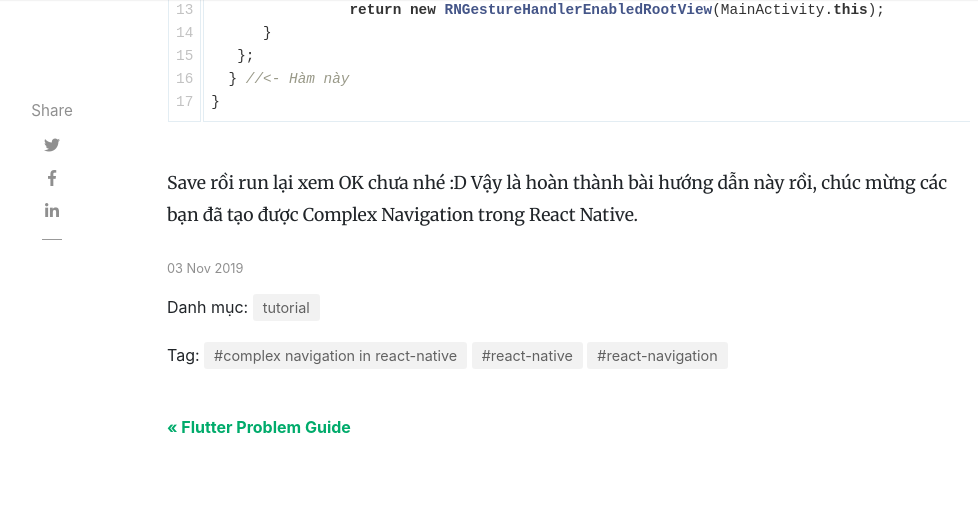
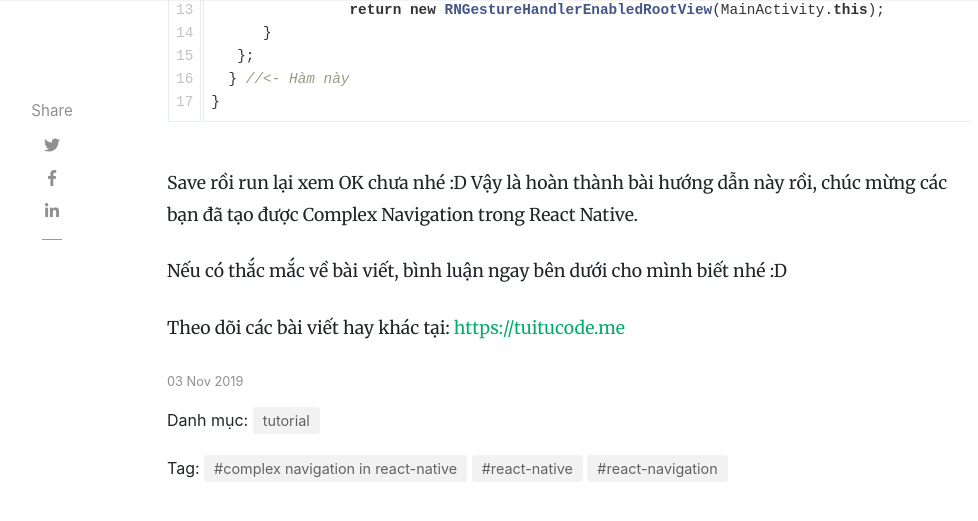
Before and after one commit to tuitucode/tuitucode.github.io, a Jekyll site: the page built from _posts/2019-11-03-ket-hop-stack-tab-drawer-navigation-react-native.md, in a window 1280 px wide and 900 px high, scrolled down 9965 px, cut to the strip 0-532 px from the top of the window. Shown: the top 521 px of the strip, without its empty margins (118-1096 px from the left). Built offline with Jekyll 4.4.1, drawn with Linux system fonts in a browser that asks for light colours; nearby versions of some CDN libraries; comment, search, counter and statistics services are not loaded.

Commit message:
Update 2019-11-03-ket-hop-stack-tab-drawer-navigation-react-native.md

````diff
--- a/_posts/2019-11-03-ket-hop-stack-tab-drawer-navigation-react-native.md
+++ b/_posts/2019-11-03-ket-hop-stack-tab-drawer-navigation-react-native.md
@@ -352,3 +352,7 @@ public class MainActivity extends ReactActivity {
 ```
 
 Save rồi run lại xem OK chưa nhé :D Vậy là hoàn thành bài hướng dẫn này rồi, chúc mừng các bạn đã tạo được Complex Navigation trong React Native.
+
+Nếu có thắc mắc về bài viết, bình luận ngay bên dưới cho mình biết nhé :D
+
+Theo dõi các bài viết hay khác tại: [https://tuitucode.me](https://tuitucode.me)
````
